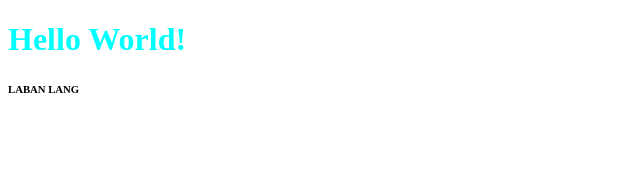
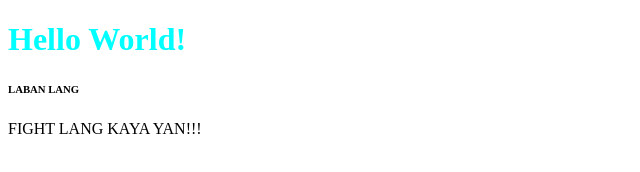
Before and after one commit to ravenlntn/mic_test, a plain HTML site: page index.html in a window 1280 px wide. Shown: the whole page, without its empty margins (0-640 px from the left). Drawn offline with Linux system fonts and the light colour scheme.

Commit message:
FIGHT LANG KAYA YAN

```diff
--- a/index.html
+++ b/index.html
@@ -10,7 +10,9 @@
 
 <h1>Hello World!</h1>
 <h6>LABAN LANG </h6>
-
+<article>
+    <p>FIGHT LANG KAYA YAN!!!</p>
+</article>
 
 <script src="script.js"></script>
 
```
